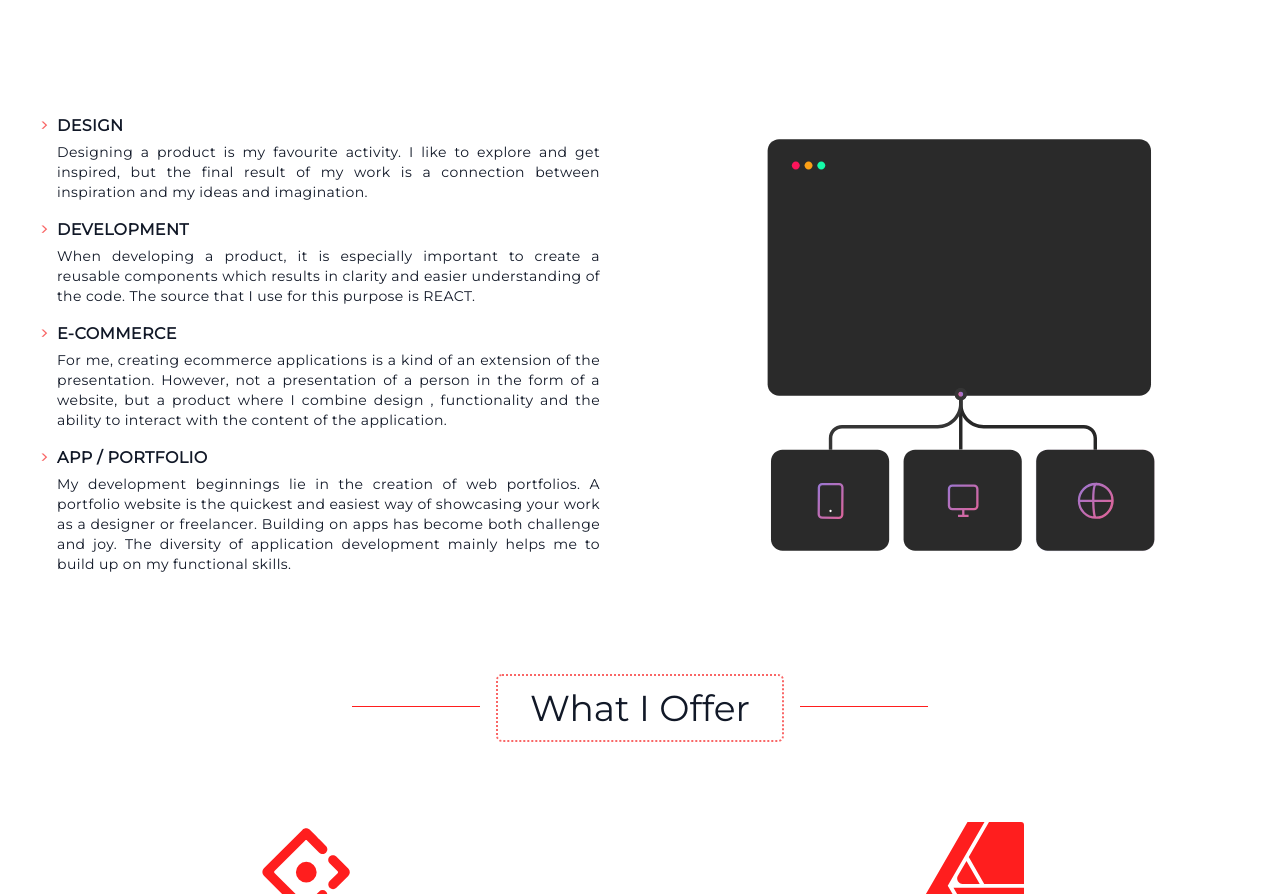
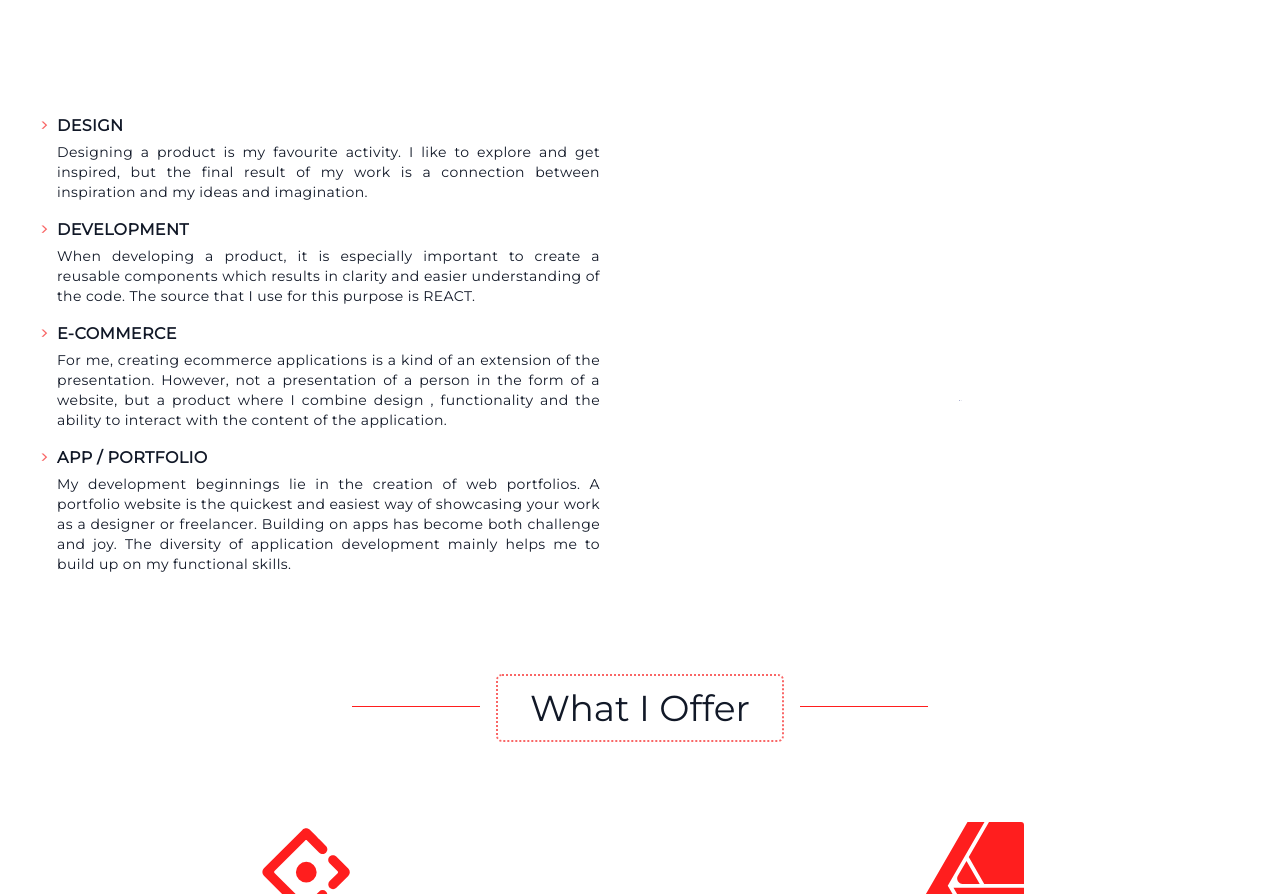
Before and after one commit to MusaMalikx/musa-leo, a Next.js app: page / in a window 1280 px wide. Shown: the part 1654-2548 px from the top of the page. Built offline with nearby package versions, Linux system fonts and the light colour scheme; a web font is replaced by a local one.

Commit message:
bugs fixed

```diff
--- a/components/Layout/Layout.js
+++ b/components/Layout/Layout.js
@@ -18,7 +18,7 @@ const Layout = ({ children, router, bool }) => {
 
   return (
     <div>
-      {/* <MotionConfig reducedMotion="always"> */}
+      <MotionConfig reducedMotion="always">
         {/* <motion.div
         initial="hidden"
         animate="enter"
@@ -36,7 +36,7 @@ const Layout = ({ children, router, bool }) => {
 
         {children}
         {/* </motion.div> */}
-      {/* </MotionConfig> */}
+      </MotionConfig>
     </div>
   );
 };
--- a/components/WhatIDo/WhatIDo.js
+++ b/components/WhatIDo/WhatIDo.js
@@ -89,7 +89,6 @@ const WhatIDo = () => {
               // width={width > 768 ? 400 : 300}
               loop
               animationData={lottie}
-              play={width > 768 ? true : false}
               style={{
                 width: width > 768 ? 500 : 300,
                 height: width > 768 ? 500 : 300,
--- a/components/WhatIOffer/WhatIOffer.js
+++ b/components/WhatIOffer/WhatIOffer.js
@@ -46,7 +46,7 @@ const WhatIOffer = () => {
           // width={width > 768 ? 400 : 300}
           loop
           animationData={lottie}
-          play={width > 768 ? true : false}
+          play
           style={{
             width: width > 768 ? 500 : 400,
             height: width > 768 ? 500 : 400,
```
